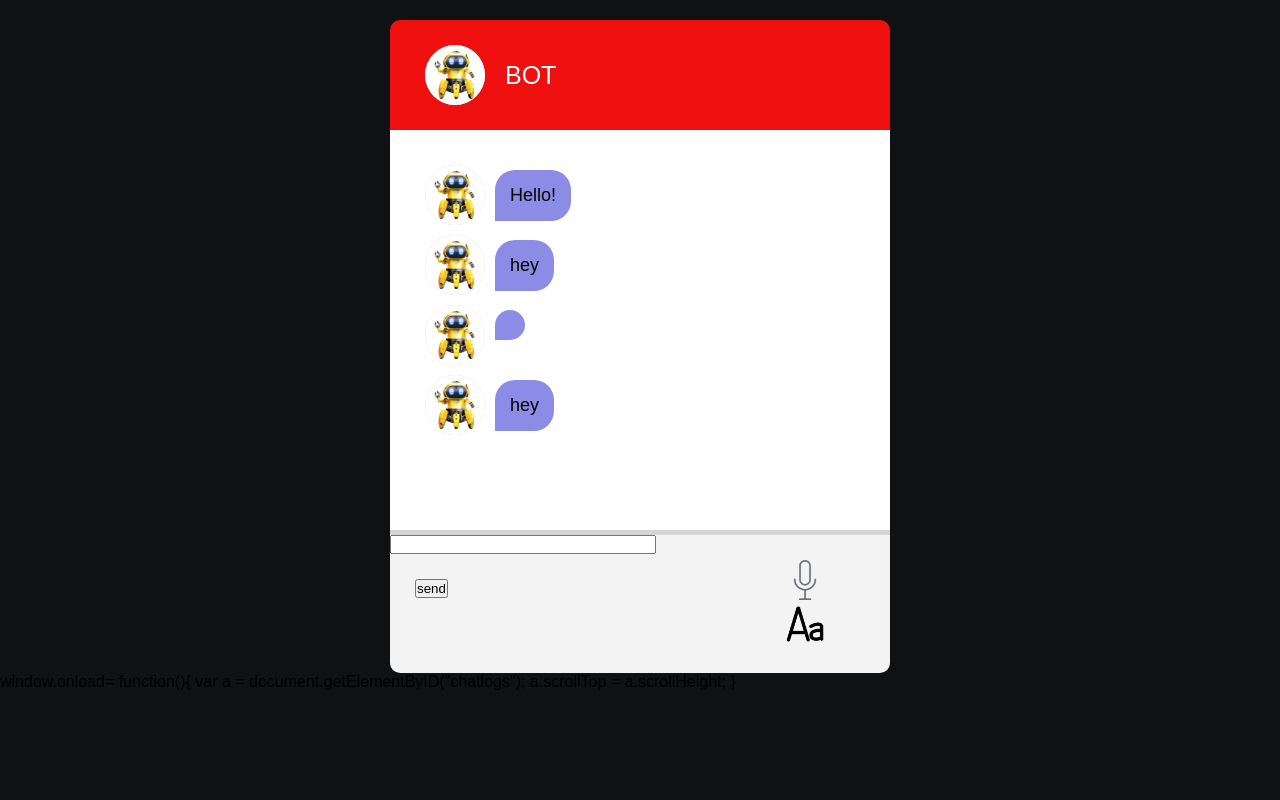
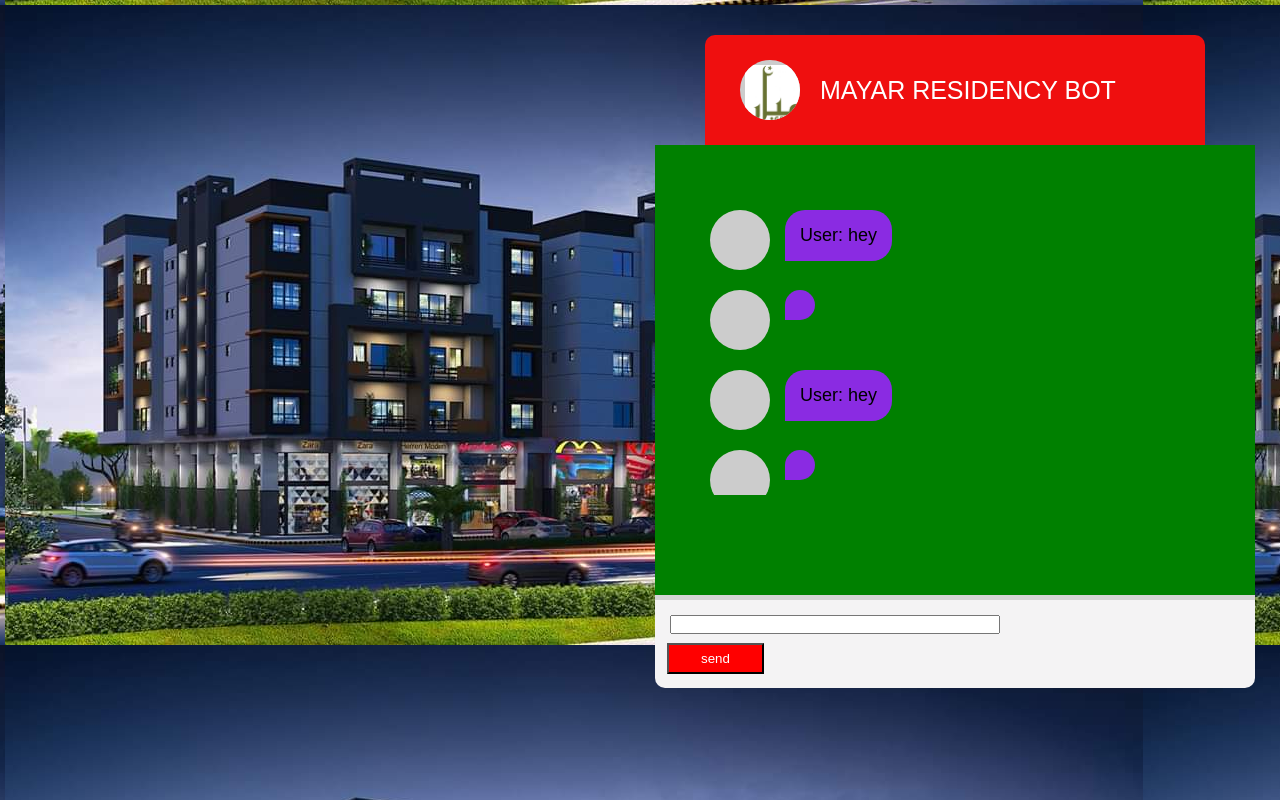
Before and after one commit to Hamzaaasif/Django-Dialogflow-ChatBot, a Django app: page / in a window 1280 px wide. Run offline with Django 3.2, Linux system fonts and the light colour scheme; data that the repository does not hold is empty.

Commit message:
final version

```diff
--- a/Bot/static/style.css
+++ b/Bot/static/style.css
@@ -1,6 +1,6 @@
 * {
 
-    margin: 0;
+    margin: 5px;
     padding: 0;
     font-family: sans-serif;
     box-sizing: border-box;
@@ -8,16 +8,14 @@
 
 }
 
-body {
-    background: rgb(16, 17, 19);
-}
+
 
 .chatbox {
 
-    width: 500px;
-    min-width: 390px;
-    height: 400px;
-    background: white;
+    width: 600px;
+    min-width: 500px;
+    height: 450px;
+    background: green;
     padding: 25px;
     margin: 0px auto 0px auto;
     box-shadow: 0 3px #ccc;
@@ -28,8 +26,8 @@
 }
 
 .chatlogs {
-    padding: 10px;
-    width: 100%;
+    padding: 5px;
+    width: 80%;
     height: 80%;
     overflow-x: hidden;
     overflow-y: scroll;
@@ -41,7 +39,7 @@
 }
 
 .chatlogs::-webkit-scrollbar-thumb{
-    border-radius: 5px;
+    border-radius: 10px;
     background: rgba(0, 0, 0, .1);
 }
 
@@ -77,13 +75,14 @@
     color: black;
     width: auto;
     max-width: 70%;
-    background: rgb(140, 140, 230);
+    background-color: blueviolet;
     border-radius: 20px 20px 20px 0;
 }
 
 .self .chat-message {
     color: white;
     max-width: 80%;
+    background-color: blue;
     width: auto;
     margin: 5px 0 5px auto;
     border-radius: 20px 20px 0px 20px;
@@ -122,7 +121,7 @@
 
     margin: 0px auto 0px auto;
     display: flex;
-    width: 500px;
+    width: 600px;
     min-width: 390px;
     align-items: flex-start;
     overflow: auto;
@@ -135,7 +134,7 @@
 
 #inputDiv {
     width: 75%;
-    margin-right: 15px;
+    margin-right: 40px;
 
 }
 
@@ -144,11 +143,11 @@
     padding: 5px 5px 5px 15px;
     background: #fbfbfb;
     width: 100%;
-    min-height: 5px;
-    border: 2px solid lightblue;
+    min-height: 7px;
+    border: 1px solid lightblue;
     border-radius: 20px;
     resize: none;
-    font-size: 18px;
+    font-size: 16px;
     color: #000;
     margin: 15px 0px 15px 10px;
     display:block;
@@ -212,3 +211,11 @@
     width: inherit;
 
 }
+
+/* .chatUser{
+    background-color: green;
+}
+
+.chatBott{
+    background: red;
+} */
--- a/Bot/templates/app.html
+++ b/Bot/templates/app.html
@@ -8,11 +8,12 @@
     <meta http-equiv="Content-Type" content="text/html; charset=utf-8" />
 </head>
 
-<body>
-
+<body background="../static/e2b84b1b-e086-4932-bd5e-d2bcf91b9ff0.jpg">
+    <div style="float: right;
+    padding-right: 10px;">
     <div class="headerBar">
-        <div class="user-photo"><img src="{% static 'ana.JPG' %}"></div>
-        <p class="title">BOT </p>
+        <div class="user-photo"><img src="{% static '123.JPG' %}"></div>
+        <p class="title">MAYAR RESIDENCY BOT </p>
     </div>
 
     <div class="chatbox">
@@ -20,23 +21,20 @@
         <div id="chatlogs" class="chatlogs">
             <!-- first hello msgs div -->
             <div class="chat friend">
-                <div class="user-photo"><img src="{% static 'ana.JPG' %}"></div>
-                <p class="chat-message">Hello!</p>
+                <div class=""></div>
             </div>
-            <!-- your typed msg render here -->
 
-            <!-- loading logo div until response comes from api -->
             <div class="chat friend" id="loadingGif" style="display: none;">
-                <div class="user-photo"><img src="{% static 'ana.JPG' %}"></div>
-                <div class="gif"><img src="{% static 'loading.gif' %}"></div>
+                <div class="user-photo"></div>
+                <div class="gif"></div>
             </div>
-            <!-- bot reply render here -->
+
 
             {% for i in Chat1 %}
-            <div class="chat friend">
-                <div class="{% cycle 'chat friend' 'chat self'%}"></div>
-                <div class="user-photo"><img src="{% static 'ana.JPG' %}"></div>
-                <p class="chat-message">{{i}} </p>
+            <div  class="chat friend">
+                <div  class="{% cycle 'chat friend' 'chat self'%}"></div>
+                <div class="user-photo"></div>
+                <p class="chat-message" style="background-color: blueviolet;">{{i}} </p>
              </div>
             {% endfor %}
 
@@ -48,7 +46,7 @@
             <div id="buttonDiv"></div>
 			<form method="POST" action="{% url 'Bot:home' %}">{% csrf_token %}
             <input id = "inputDiv" type="text" name="myvalue">
-            <input id = "chat-form-buttons" type = "submit" value= "send">
+            <input style="    background-color: red;color: white;padding: 6px 32px;text-decoration: none; margin: 4px 2px;cursor: pointer;" id = "chat-form-buttons" type = "submit" value= "send">
         </form>
             <!--textarea class="input" placeholder="Message" rows="1" data-min-rows='1'></textarea>-->
         </div>
@@ -57,19 +55,17 @@
         wrna ye button tag se comment hata k id de k sumbit krlo -->
         <div id="chat-form-buttons">
             <!-- <button>SUBMIT</button> -->
-            <input type="image" id="rec" src="{% static 'microphone.png' %}" >
-            <input type="image" src="{% static 'keyboard.png' %}" id="switchInputType" />
         </div>
     </div>
     <!-- tum apni python ki chezen link kraogy js ki ni nechy shyd -->
     <!-- <script type="text/javascript" src="index.js"></script> -->
-
-    <scipt>
-      window.onload= function(){
-        var a = document.getElementByID("chatlogs");
-        a.scrollTop = a.scrollHeight;
-      }
-    </scipt>
+</div>
+<script>
+    window.onload= function(){
+      var a = document.getElementByID("chatlogs");
+      a.scrollTop = a.scrollHeight;
+    }
+  </script>
 </body>
 
 </html>
--- a/Bot/views.py
+++ b/Bot/views.py
@@ -9,15 +9,14 @@
   if request.method == "POST":
     userpost =request.POST['myvalue']
   print(userpost)
-  myurl='https://api.dialogflow.com/v1/query?v=20150910&contexts=smalltalk&lang=en&query='+userpost+'&sessionId=12345&timezone=America/New_York'
+  myurl='https://api.dialogflow.com/v1/query?v=20150910&contexts=mayar&lang=en&query='+userpost+'&sessionId=12345&timezone=America/New_York'
   Headers = {
-    'Authorization': 'Bearer a5aaf3c137ce49b1ae3710de1528036e',
+    'Authorization': 'Bearer 9c374562864a43939a83047fa43da137',
   }
   r =requests.get(myurl, headers=Headers)
   print("The response", r.json()['result']['fulfillment']['speech'])
-
-  SaveChat.append(userpost)
-  SaveChat.append(r.json()['result']['fulfillment']['speech'])
+  SaveChat.append("User: "+userpost)
+  SaveChat.append("Bot: "+r.json()['result']['fulfillment']['speech'])
   UserChat={'Chat1': SaveChat}
   #BOTChat={'Bot':UserChat }
 
```
Also changed, not shown: Bot/static/123.JPG (added), Bot/static/MicrophoneOff.png (deleted), Bot/static/ana.JPG (deleted), Bot/static/e2b84b1b-e086-4932-bd5e-d2bcf91b9ff0.jpg (added), Bot/static/keyboard.png (deleted), Bot/static/loading.gif (deleted), Bot/static/microphone.png (deleted), Bot/static/multipleChoice.png (deleted).
